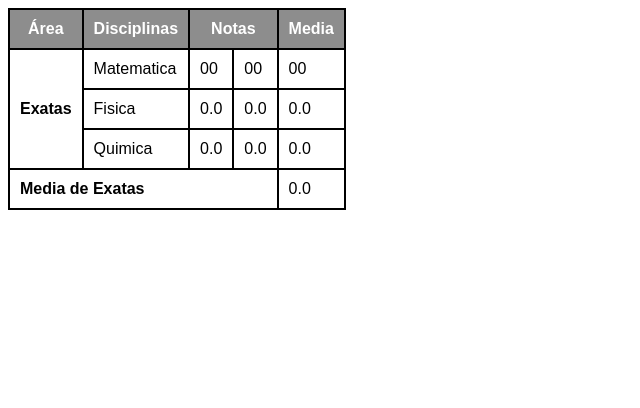
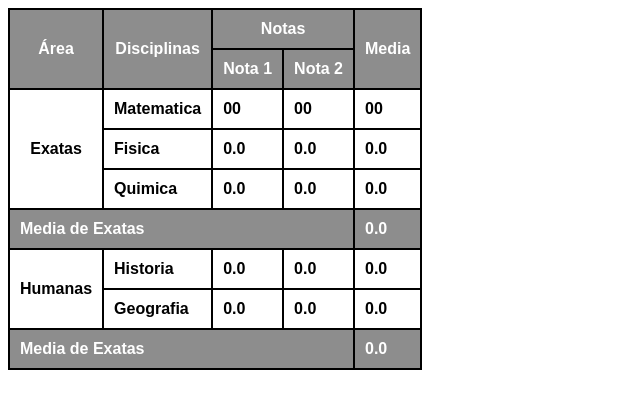
Before and after one commit to Laelmano24/HTML-E-CSS-execicios, a plain HTML site: page Exercícios de HTML e CSS/Exercício26_01.05.2024/Desafios/Parte 2/Desafio/index.html in a window 1280 px wide. Shown: the whole page, without its empty margins (0-640 px from the left). Drawn offline with Linux system fonts and the light colour scheme.

Commit message:
Update index.html

```diff
--- a/Exercícios de HTML e CSS/Exercício26_01.05.2024/Desafios/Parte 2/Desafio/index.html
+++ b/Exercícios de HTML e CSS/Exercício26_01.05.2024/Desafios/Parte 2/Desafio/index.html
@@ -17,6 +17,7 @@
         }
         th {
             color: white;
+            font-weight: bolder;
             border: 2px solid black;
             padding: 10px;
         }
@@ -24,12 +25,31 @@
             color: black;
         }
         tfoot > tr > th {
-            color: black;
+            color: white;
+            background-color: #8d8d8d;
+            text-align: left;
+        }
+        tfoot > tr > td {
+            color: white;
+            background-color: #8d8d8d;
             text-align: left;
         }
         td {
+
             border: 2px solid black;
             padding: 10px;
+            font-weight: bold;
+        }
+        .Media-de-exatas {
+            color: white;
+            background-color: #8d8d8d;
+            text-align: left;
+
+        }
+        .Media-de-exatas > th {
+            color: white;
+            background-color: #8d8d8d;
+
         }
     </style>
 </head>
@@ -38,10 +58,14 @@
         <table>
             <thead>
                 <tr>
-                    <th>Área</th>
-                    <th>Disciplinas</th>
+                    <th rowspan="2">Área</th>
+                    <th rowspan="2">Disciplinas</th>
                     <th colspan="2">Notas</th>
-                    <th>Media</th>
+                    <th rowspan="2">Media</th>
+                </tr>
+                <tr>
+                    <th>Nota 1</th>
+                    <th>Nota 2</th>
                 </tr>
             </thead>
             <tbody>
@@ -64,6 +88,21 @@
                     <td>0.0</td>
                     <td>0.0</td>
                 </tr>
+                <tr class="Media-de-exatas">
+                    <th colspan="4">Media de Exatas</th>
+                    <td>0.0</td>
+                </tr>
+                <tr>
+                    <th rowspan="2">Humanas</th>
+                    <td>Historia</td>
+                    <td>0.0</td>
+                    <td>0.0</td>
+                    <td>0.0</td>
+                </tr>
+                    <td>Geografia</td>
+                    <td>0.0</td>
+                    <td>0.0</td>
+                    <td>0.0</td>
             </tbody>
             <tfoot>
                 <th colspan="4">Media de Exatas</th>
```
